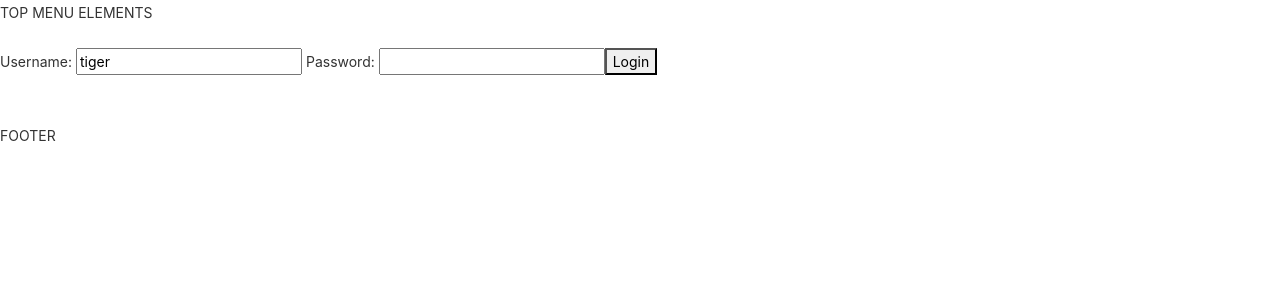
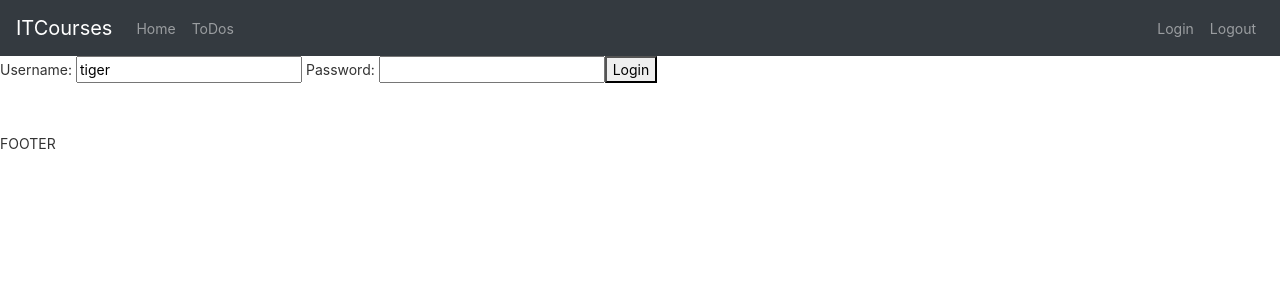
Before and after one commit to MahabirGupta/Angular, an Angular app in the folder frontend/todo/: page / in a window 1280 px wide. Shown: the top 300 px of the page. Built offline with nearby package versions, Linux system fonts and the light colour scheme.

Commit message:
Using Bootstrap to Create a Menu with Navigation Links

```diff
--- a/frontend/todo/src/app/menu/menu.component.html
+++ b/frontend/todo/src/app/menu/menu.component.html
@@ -1 +1,18 @@
-TOP MENU ELEMENTS <br /><br />
+<header>
+  <nav class="navbar navbar-expand-md navbar-dark bg-dark">
+    <div>
+      <a href="https://www.in28minutes.com" class="navbar-brand">ITCourses</a>
+    </div>
+
+    <ul class="navbar-nav">
+      <!-- Instead of href a better option will be routerLink -->
+      <!-- hardcode the userid -->
+      <li><a href="/welcome/anish" class="nav-link">Home</a></li>
+      <li><a href="/todos" class="nav-link">ToDos</a></li>
+    </ul>
+    <ul class="navbar-nav navbar-collapse justify-content-end">
+      <li><a href="/login" class="nav-link">Login</a></li>
+      <li><a href="/logout" class="nav-link">Logout</a></li>
+    </ul>
+  </nav>
+</header>
--- a/frontend/todo/src/app/welcome/welcome.component.html
+++ b/frontend/todo/src/app/welcome/welcome.component.html
@@ -1,6 +1,6 @@
 <div>
   Welcome {{ name }}. Welcome to our awesome app.
-  <button (click)="handleLogout()">Logout</button>
+  <!-- <button (click)="handleLogout()">Logout</button> -->
 </div>
 <div>
   <!-- Use routerLink to go to the list-todos page -->
--- a/frontend/todo/src/app/welcome/welcome.component.ts
+++ b/frontend/todo/src/app/welcome/welcome.component.ts
@@ -30,9 +30,9 @@
     // console.log(this.route.snapshot.params['name']);
   }
 
-  handleLogout() {
-    this.router.navigate(['login']); //just passing in the welcome route and the username as the parameter
-  }
+  // handleLogout() {
+  //   this.router.navigate(['login']); //just passing in the welcome route and the username as the parameter
+  // }
 }
 export class Books {}
 
```
